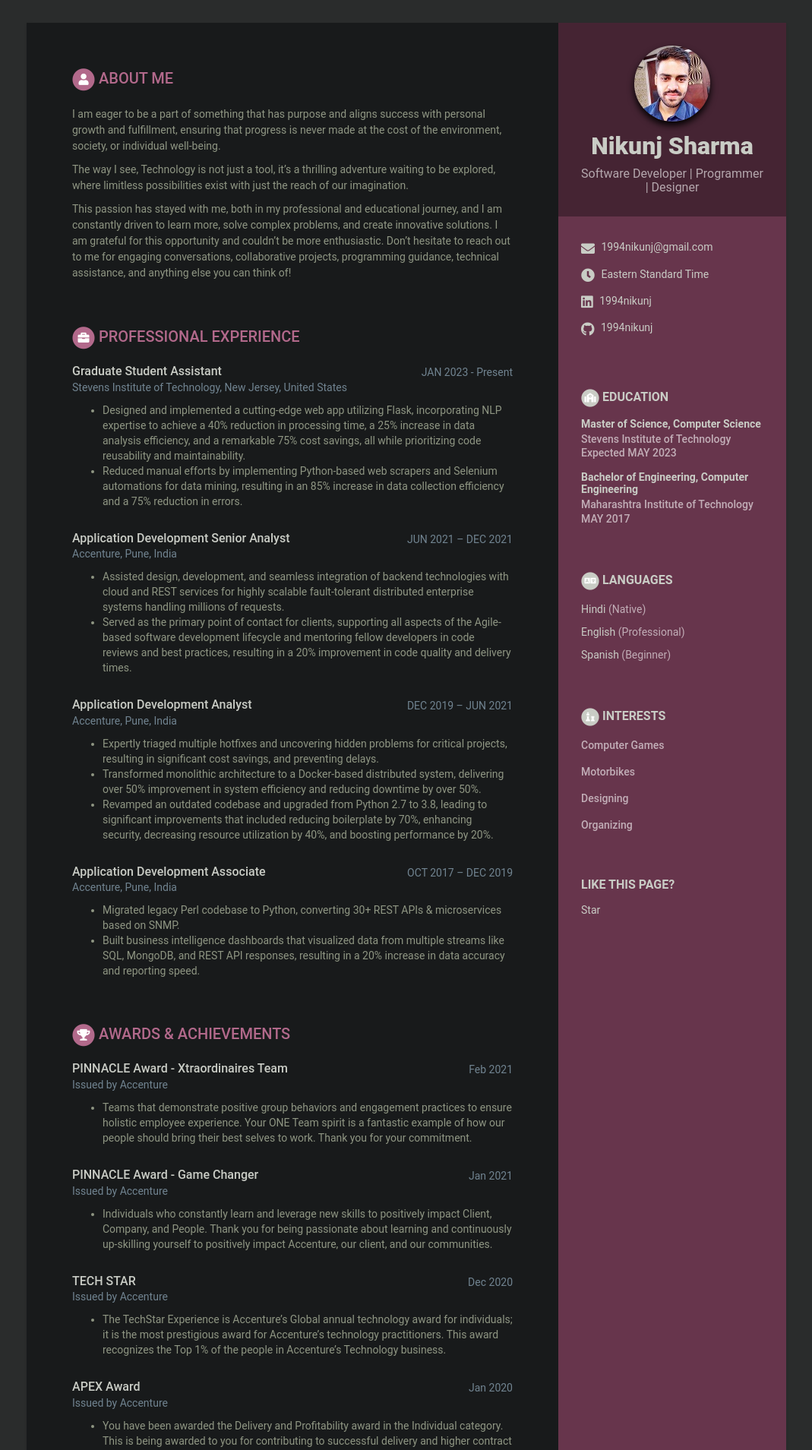
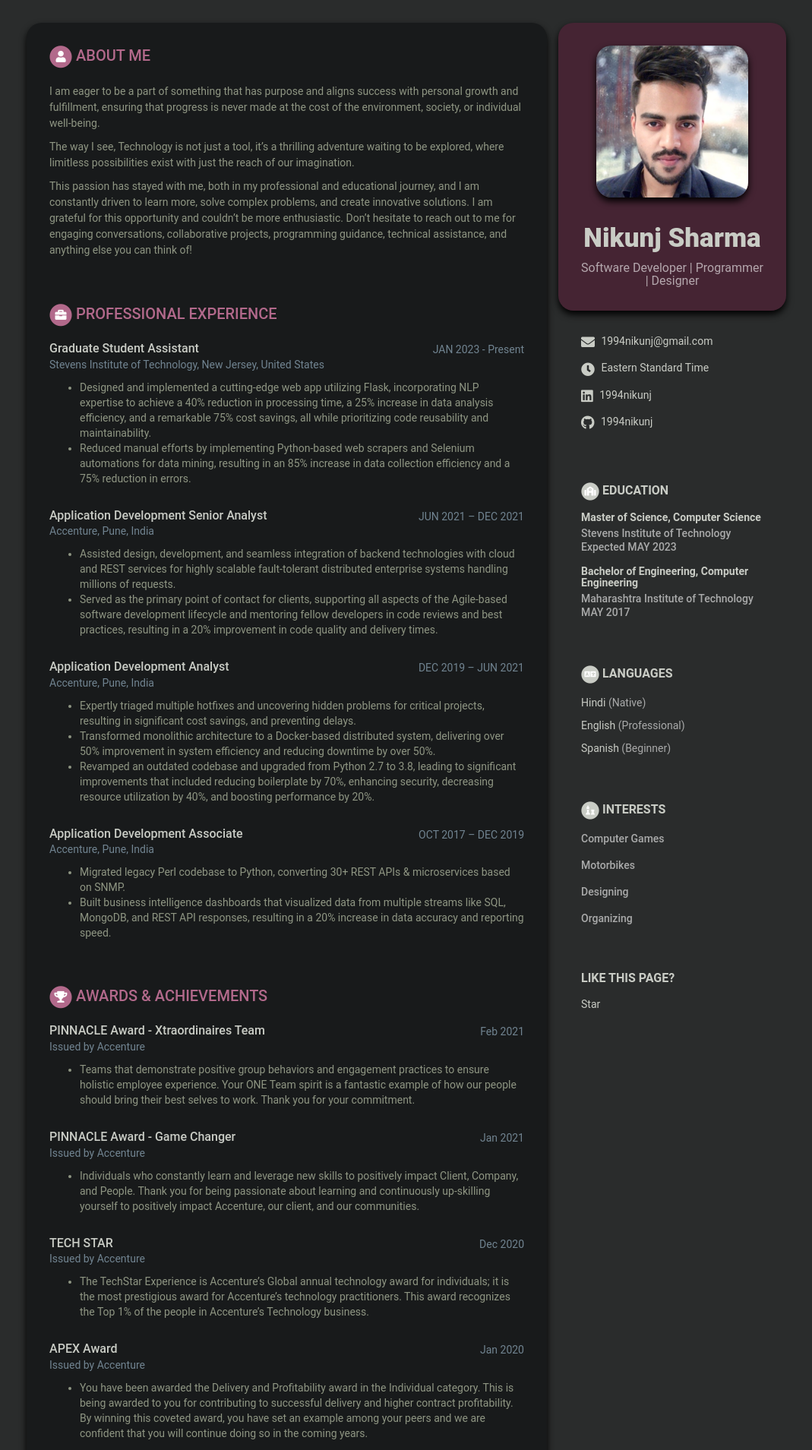
Before and after one commit to 1994nikunj/1994nikunj.github.io, a Jekyll site: the page built from index.html, in a window 1280 px wide. Shown: the top 1909 px of the page at 76% size, without its empty margins (105-1174 px from the left). Built offline with Jekyll 4.4.1, drawn with Linux system fonts in a browser that asks for light colours.

Commit message:
- visual updates

```diff
--- a/_data/data.yml
+++ b/_data/data.yml
@@ -5,7 +5,7 @@ sidebar:
     # Profile information
     name: Nikunj Sharma
     tagline: Software Developer | Programmer | Designer
-    avatar: profile.png  # place a 100x100 picture inside /assets/images/ folder and provide the name of the file below
+    avatar: profile.jpg
 
     # Sidebar links
     email: 1994nikunj@gmail.com
--- a/_sass/_base.scss
+++ b/_sass/_base.scss
@@ -37,18 +37,18 @@ p {
 
 .wrapper {
 	display: grid;
+	border-radius: 20px;
 	grid-template-columns: repeat(10, 1fr);
-  background: $theme-color;
 	max-width: 1000px;
 	margin: 0 auto;
 	position: relative;
-  @include box-shadow(0px 2px 4px rgba(0, 0, 0, 0.1));
 }
 
 .sidebar-wrapper {
+	border-radius: 20px;
 	grid-column: span 3;
 	order: 2;
-  background: $theme-color;
+	background: $base;
 	color: $text-color;
 
 	a {
@@ -56,16 +56,23 @@ p {
 	}
 
 	.profile-container {
+		border-radius: 20px;
 		padding: 30px;
 		background: darken($theme-color, 10%);
 		text-align: center;
 		color: $text-color;
+		box-shadow: 0 5px 10px darken($theme-color, 40%);
+		transform: 0.5s ease-in-out;
+	}
+
+	.profile-container:hover {
+		background: darken($theme-color, 12%);
+		box-shadow: 0 5px 20px darken($theme-color, 40%);
 	}
 
 	.name {
-    font-size: 32px;
+		font-size: 35px;
 		font-weight: 900;
-    margin-top: 0;
 		margin-bottom: 10px;
 	}
 
@@ -81,11 +88,11 @@ p {
 		margin-bottom: 15px;
 	}
 
+	//used for profile image
 	.avatar {
-    //used for profile image
-    max-width: 100px;
+		width: 200px;
 		margin-bottom: 15px;
-    border-radius: 100%;
+		border-radius: 20px;
 		box-shadow: 0 5px 10px darken($theme-color, 40%);
 	}
 
@@ -181,9 +188,12 @@ p {
 }
 
 .main-wrapper {
+	border-radius: 20px;
+	box-shadow: 0 5px 10px darken($theme-color, 40%);
 	grid-column: span 7;
 	background: $front;
-  padding: 60px;
+	margin-right: 15px;
+	padding: 30px;
 
 	.section-title {
 		text-transform: uppercase;
```
Also changed, not shown: assets/images/profile.jpg (added), assets/images/profile.png (deleted), assets/images/project-images/Textify/image_1.png (deleted). Lines whose indentation alone changed are shown as unchanged.
